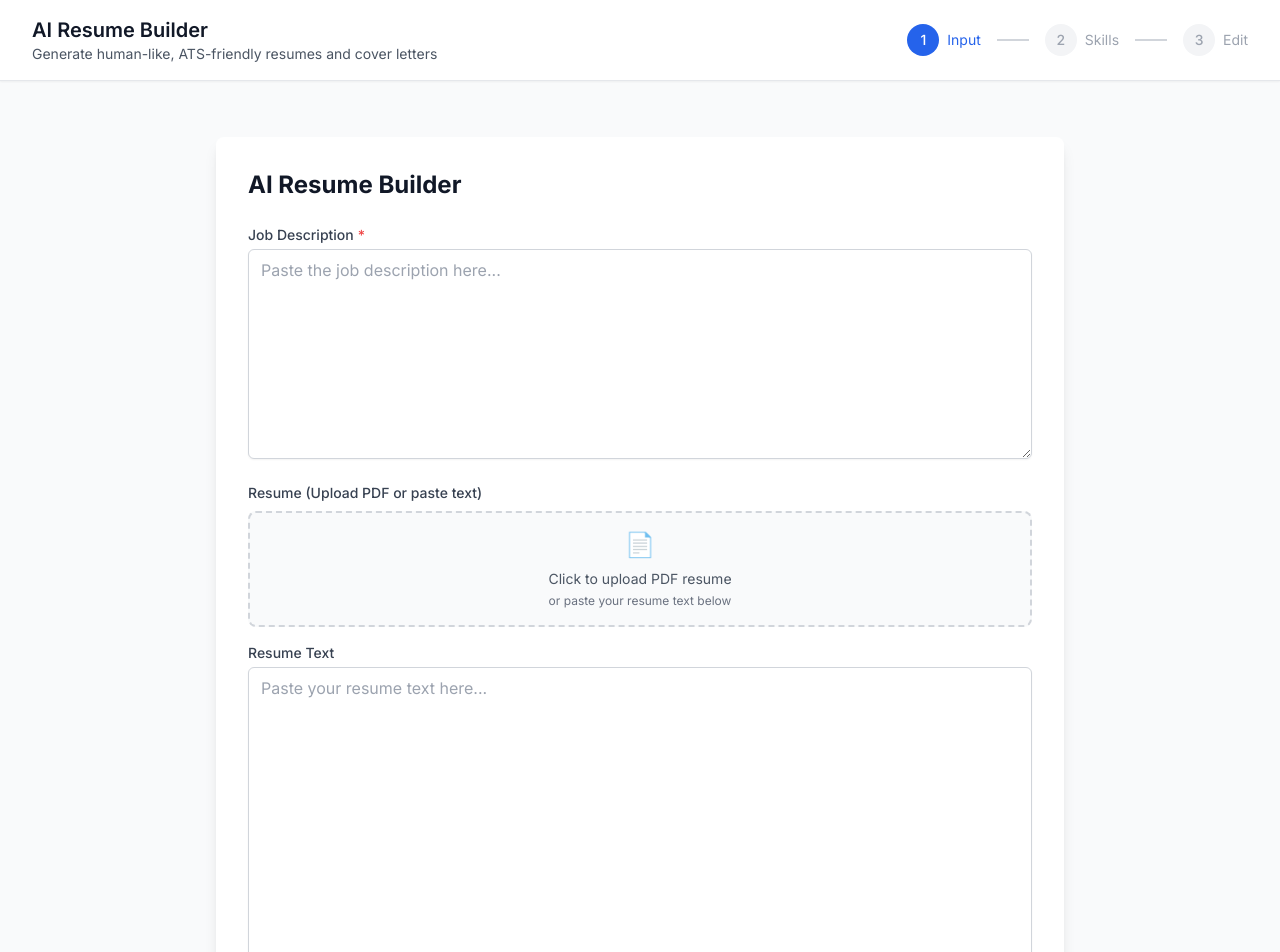
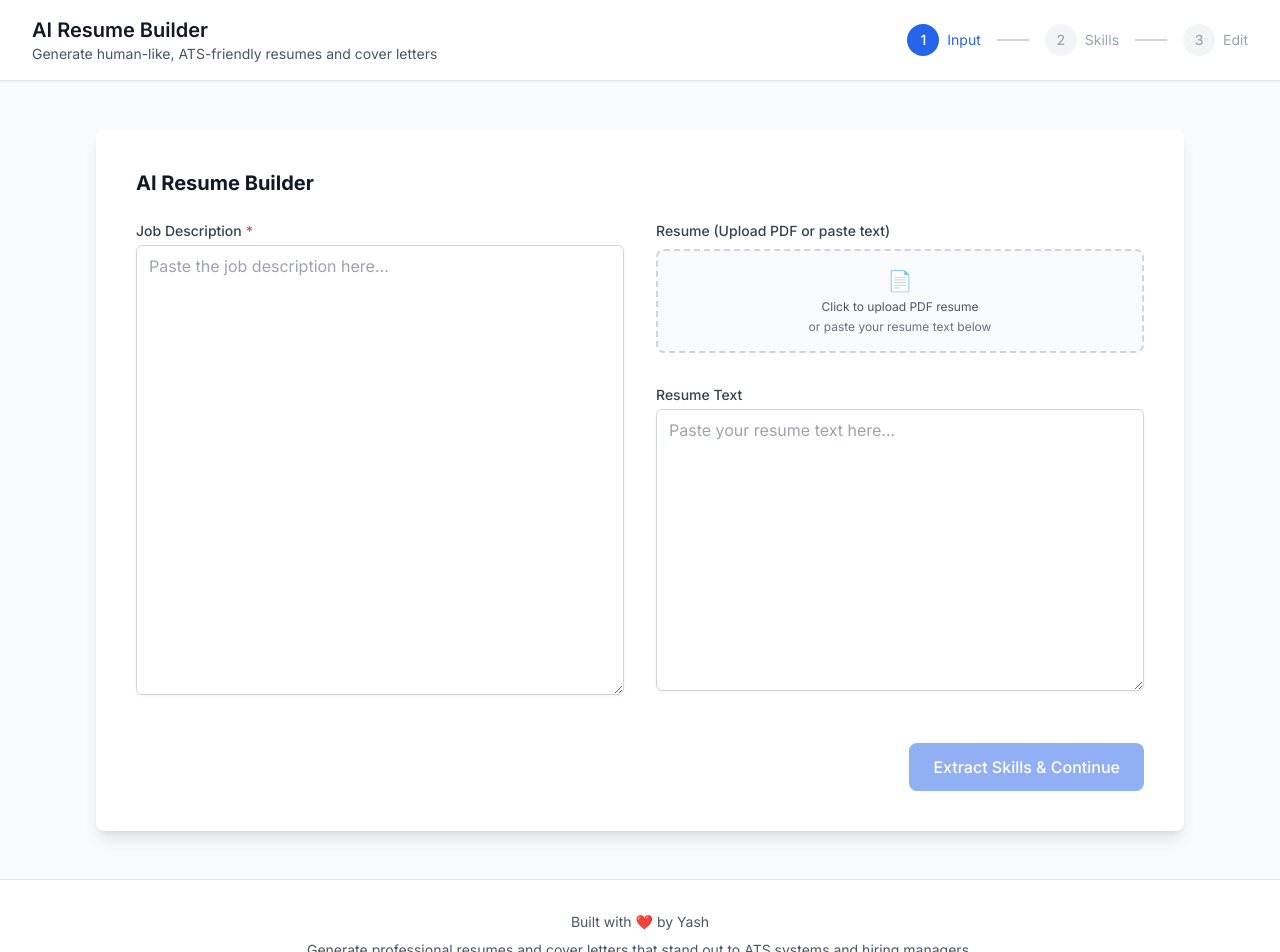
Before and after one commit to yash9933/GenCV, a Next.js app: page / in a window 1280 px wide. Shown: the top 952 px of the page. Built offline with nearby package versions, Linux system fonts and the light colour scheme; what @react-pdf/renderer would draw is missing.

Commit message:
improved ui

```diff
--- a/src/app/page.js
+++ b/src/app/page.js
@@ -51,9 +51,9 @@ function AppContent() {
   };
 
   return (
-    <div className="min-h-screen bg-gray-50">
+    <div className="min-h-screen bg-gray-50 flex flex-col">
       {/* Header */}
-      <header className="bg-white shadow-sm border-b">
+      <header className="bg-white shadow-sm border-b flex-shrink-0">
         <div className="max-w-7xl mx-auto px-4 sm:px-6 lg:px-8">
           <div className="flex justify-between items-center py-4">
             <div>
@@ -123,17 +123,18 @@ function AppContent() {
       </header>
 
       {/* Main Content */}
-      <main className="py-8">
+      <main className="flex-1 py-4 px-4">
         {renderCurrentStep()}
       </main>
 
       {/* Footer */}
-      <footer className="bg-white border-t mt-16">
+      <footer className="bg-white border-t flex-shrink-0">
         <div className="max-w-7xl mx-auto px-4 sm:px-6 lg:px-8 py-8">
           <div className="text-center text-sm text-gray-600">
-            <p>Built with Next.js, Tailwind CSS, and AI-powered by Gemini</p>
+            <p>Built with ❤️ by Yash</p>
             <p className="mt-2">
-              Generate professional resumes and cover letters that stand out to ATS systems and hiring managers.
+              Generate professional resumes and cover letters that stand out to ATS systems and hiring managers. <br />
+              Powered by Next.js, Tailwind CSS, and AI by GPT+Gemini <br />
             </p>
           </div>
         </div>
--- a/src/components/ResumeInputForm.js
+++ b/src/components/ResumeInputForm.js
@@ -108,27 +108,30 @@ const ResumeInputForm = () => {
   };
 
     return (
-    <div className="max-w-4xl mx-auto p-6">
-      <div className="bg-white rounded-lg shadow-lg p-8">
-        <h2 className="text-2xl font-bold text-gray-900 mb-6">
+    <div className="max-w-6xl mx-auto p-8 h-full">
+      <div className="bg-white rounded-lg shadow-lg p-10 h-full flex flex-col">
+        <h2 className="text-xl font-bold text-gray-900 mb-6">
           AI Resume Builder
         </h2>
 
-        <form onSubmit={handleSubmit} className="space-y-6">
+        <form onSubmit={handleSubmit} className="flex-1 flex flex-col space-y-6">
+          {/* Two Column Layout */}
+          <div className="flex-1 grid grid-cols-1 lg:grid-cols-2 gap-8">
                          {/* Job Description */}
-          <div>
+             <div className="flex flex-col">
                <Textarea
                  label="Job Description"
                  value={state.jobDescription}
                  onChange={handleJobDescriptionChange}
                  placeholder="Paste the job description here..."
-              rows={8}
+                 rows={18}
                  required
+                 className="flex-1"
                />
              </div>
 
              {/* Resume Input */}
-          <div className="space-y-4">
+             <div className="flex flex-col space-y-4">
                <div>
                  <label className="block text-sm font-medium text-gray-700 mb-2">
                    Resume (Upload PDF or paste text)
@@ -150,8 +153,8 @@ const ResumeInputForm = () => {
                        className={`cursor-pointer block ${isProcessingFile ? 'opacity-50 cursor-not-allowed' : ''}`}
                      >
                        <div className="flex flex-col items-center">
-                      <div className="text-2xl mb-2">📄</div>
-                      <p className="text-sm text-gray-600 mb-1">
+                         <div className="text-xl mb-1">📄</div>
+                         <p className="text-xs text-gray-600 mb-1">
                            {isProcessingFile ? 'Processing PDF...' : 'Click to upload PDF resume'}
                          </p>
                          <p className="text-xs text-gray-500">
@@ -161,20 +164,24 @@ const ResumeInputForm = () => {
                      </label>
                    </div>
                  </div>
+               </div>
 
                {/* Text Input */}
+               <div className="flex-1">
                  <Textarea
                    label="Resume Text"
                    value={state.originalResume}
                    onChange={handleResumeChange}
                    placeholder="Paste your resume text here..."
-                rows={12}
+                   rows={11}
+                   className="flex-1"
                  />
+               </div>
              </div>
           </div>
 
           {/* Submit Button */}
-          <div className="flex justify-end">
+          <div className="flex justify-end pt-6">
             <Button
               type="submit"
               variant="primary"
--- a/src/components/SkillChecklist.js
+++ b/src/components/SkillChecklist.js
@@ -134,17 +134,10 @@ const SkillChecklist = () => {
   return (
     <div className="max-w-4xl mx-auto p-6">
       <div className="bg-white rounded-lg shadow-lg p-8">
-        <div className="flex items-center justify-between mb-6">
+        <div className="mb-6">
           <h2 className="text-2xl font-bold text-gray-900">
             Select Skills to Highlight
           </h2>
-          <Button
-            variant="outline"
-            onClick={handleBack}
-            disabled={state.isGenerating}
-          >
-            Back
-          </Button>
         </div>
 
         <div className="mb-6">
```
Lines whose indentation alone changed are shown as unchanged.
